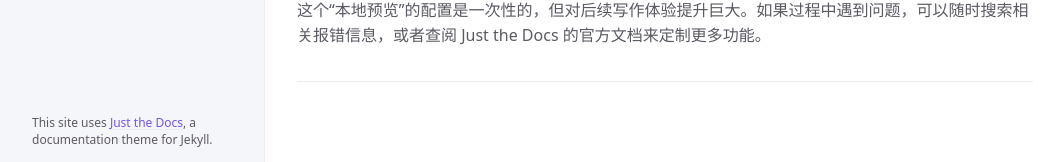
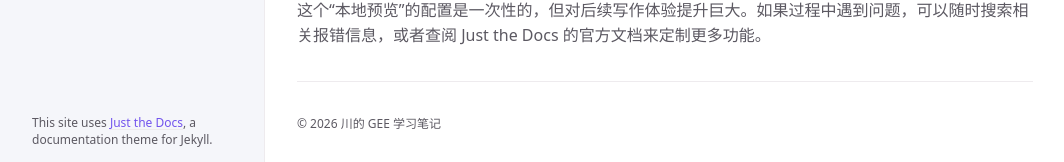
Before and after one commit to ptsch1979/gee, a Jekyll site: the page built from tutorial-1.md, in a window 1280 px wide and 900 px high, scrolled down 2539 px. Shown: the part 735-897 px from the top of the window, without its empty margins (107-1171 px from the left). Built offline with Jekyll 4.4.1, drawn with Linux system fonts in a browser that asks for light colours; cached includes are drawn as plain includes.

Commit message:
Update _config.yml

```diff
--- a/_config.yml
+++ b/_config.yml
@@ -1,8 +1,12 @@
 title: 测试笔记
+
 description: 如何做一个线上笔记的保姆级教程
+
 theme: just-the-docs
 
 url: https://ptsch1979.github.io/test_note
 
 aux_links:
   Contact Us: https://github.com/ptsch1979
+
+footer_content: "© 2026 川的 GEE 学习笔记"
```
